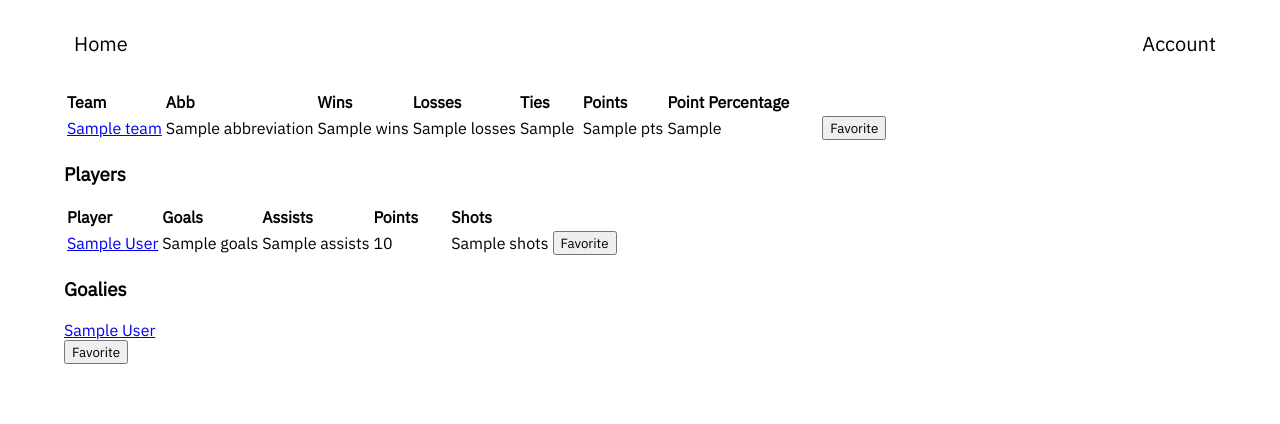
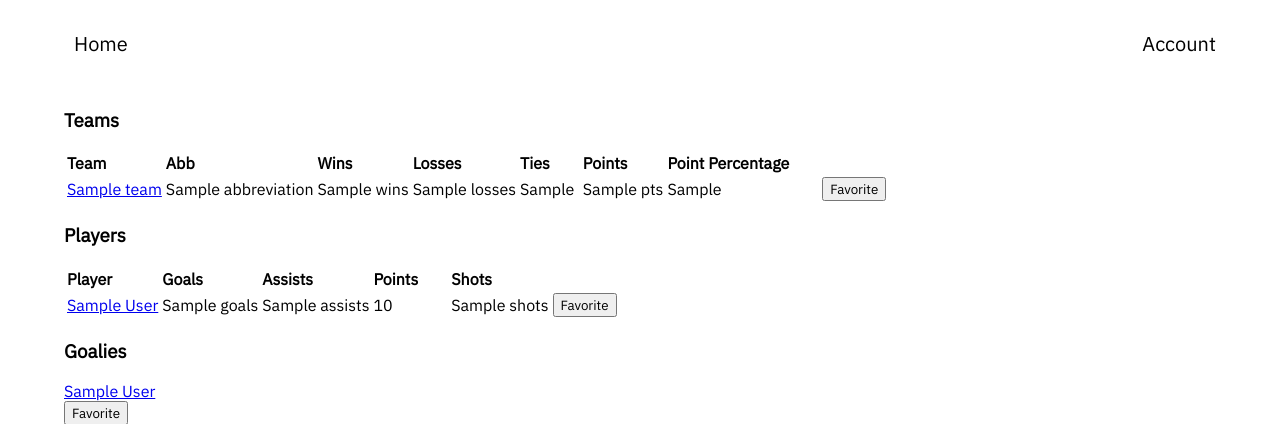
Before and after one commit to owenmoogk/nhl-fantasy, a Django app: template src/templates/dashboard/dashboard.html in a window 1280 px wide. Shown: the top 424 px of the page. Run offline with Django 3.2, Linux system fonts and the light colour scheme; the template is opened without the code that fills it: most values are stand-ins (such as "Sample title", 1, 10 or a date in 2020).

Commit message:
added header on dashboard

```diff
--- a/src/templates/dashboard/dashboard.html
+++ b/src/templates/dashboard/dashboard.html
@@ -2,6 +2,7 @@
 
 {%block content %}
     <div id="dashboard">
+        <h3>Teams</h3>
         <table>
             <tr>
                 <th>Team</th>
```
